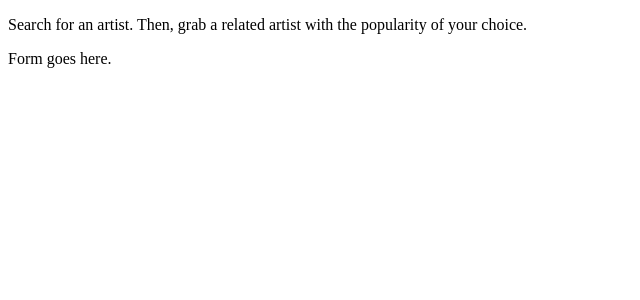
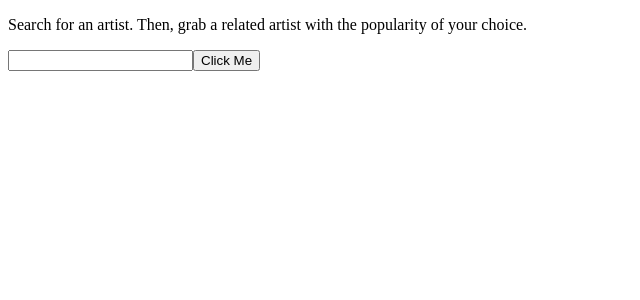
Before and after one commit to gfed53/ang2-spotify, an Angular app: page / in a window 1280 px wide. Shown: the top 300 px of the page, without its empty margins (0-640 px from the left). Built offline with nearby package versions, Linux system fonts and the light colour scheme.

Commit message:
Search component form working, reaches service

```diff
--- a/src/app/get-artist.service.ts
+++ b/src/app/get-artist.service.ts
@@ -10,4 +10,8 @@ import 'rxjs/add/operator/map';
 export class GetArtistService {
 	constructor(private http: Http){}
 
+	getArtist(q): void {
+		console.log('From service, search for '+q);
+	}
+
 }
--- a/src/app/search.component.html
+++ b/src/app/search.component.html
@@ -1,7 +1,12 @@
 <section>
 
 	<!-- Insert form here -->
-	<p>Form goes here.</p>
+	<form #f="ngForm" (ngSubmit)="searchArtist(search)">
+		<input #search type="text">
+		<input type="submit" value="Click Me">
+	</form>
+	<!-- <input #search type="text"> -->
+	<!-- <button (click)="searchArtist(search.value)">Click Me</button> -->
 
 	<!-- Artist Result Component
 	ngIf successful retrieval
--- a/src/app/search.component.ts
+++ b/src/app/search.component.ts
@@ -1,4 +1,7 @@
 import { Component } from '@angular/core';
+import { NgForm } from '@angular/forms';
+
+import { GetArtistService } from './get-artist.service';
 
 @Component({
   selector: 'search',
@@ -7,4 +10,15 @@ import { Component } from '@angular/core';
 })
 export class SearchComponent {
 
+	constructor(
+		private getArtistService: GetArtistService
+		){}
+
+	// run(val) { console.log('search.value',val); }
+
+	searchArtist(q) {
+		this.getArtistService.getArtist(q.value);
+		// console.log('search.value',q);
+	}
+
 }
```
